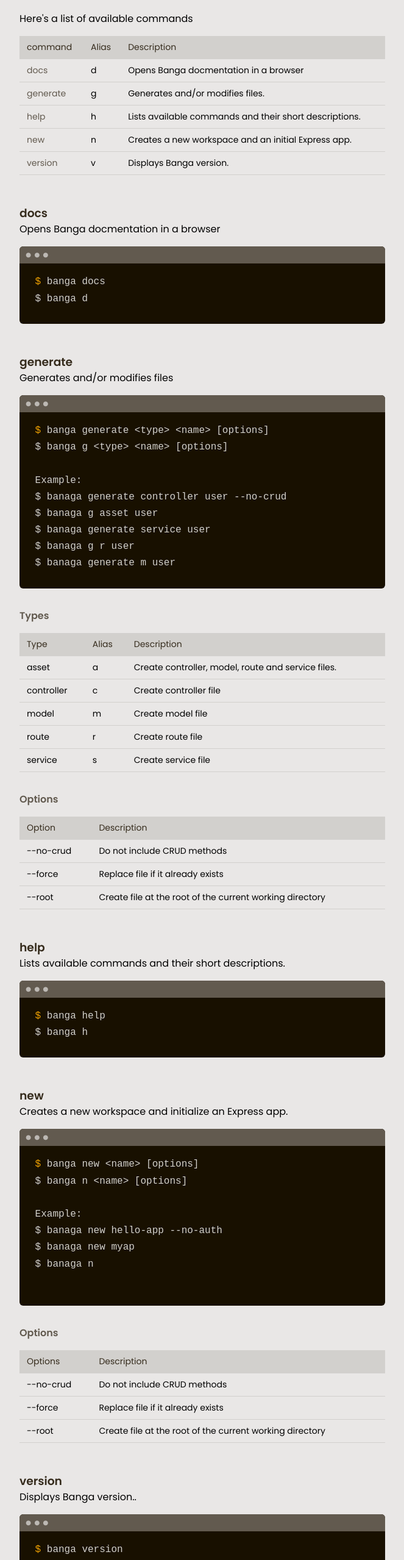
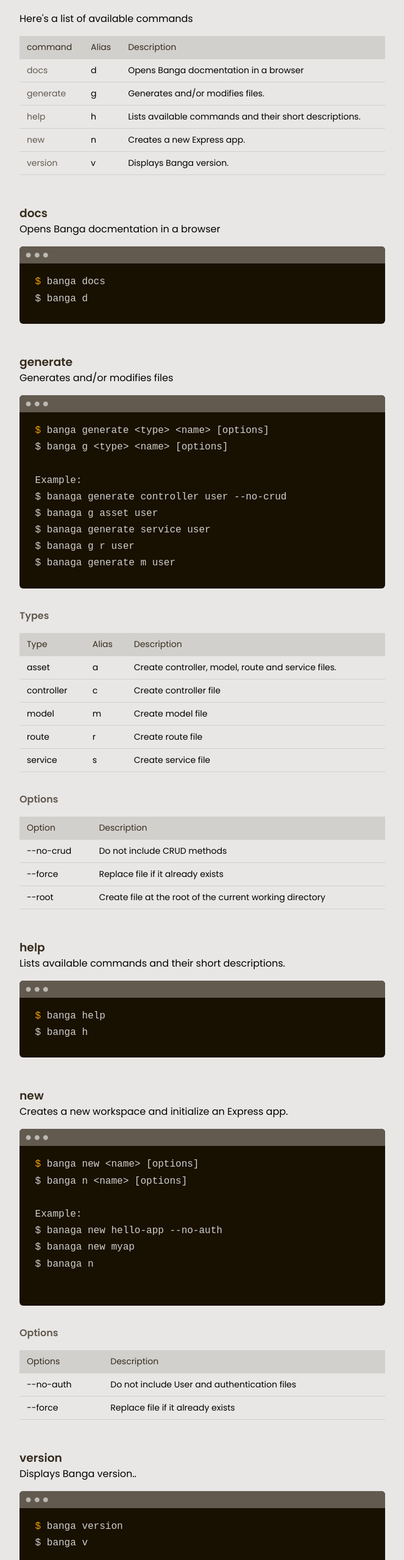
Before and after one commit to bangajs/documentation, an Angular app: page / in a window 1280 px wide. Shown: the part 2154-4712 px from the top of the page at 61% size, without its empty margins (144-807 px from the left). Built offline with nearby package versions, Linux system fonts and the light colour scheme.

Commit message:
docs: update new command options

```diff
--- a/src/app/app.component.html
+++ b/src/app/app.component.html
@@ -154,7 +154,7 @@
             <tr>
               <td><a href="#banga-new">new</a></td>
               <td>n</td>
-              <td>Creates a new workspace and an initial Express app.</td>
+              <td>Creates a new Express app.</td>
             </tr>
             <tr>
               <td><a href="#banga-version">version</a></td>
@@ -289,18 +289,13 @@
             </thead>
             <tbody>
               <tr>
-                <td>--no-crud</td>
-                <td>Do not include CRUD methods</td>
+                <td>--no-auth</td>
+                <td>Do not include User and authentication files</td>
               </tr>
               <tr>
                 <td>--force</td>
                 <td>Replace file if it already exists</td>
               </tr>
-              <tr>
-                <td>--root</td>
-                <td>Create file at the root of the current working directory</td>
-              </tr>
-            </tbody>
           </table>
         </div>
 
```
